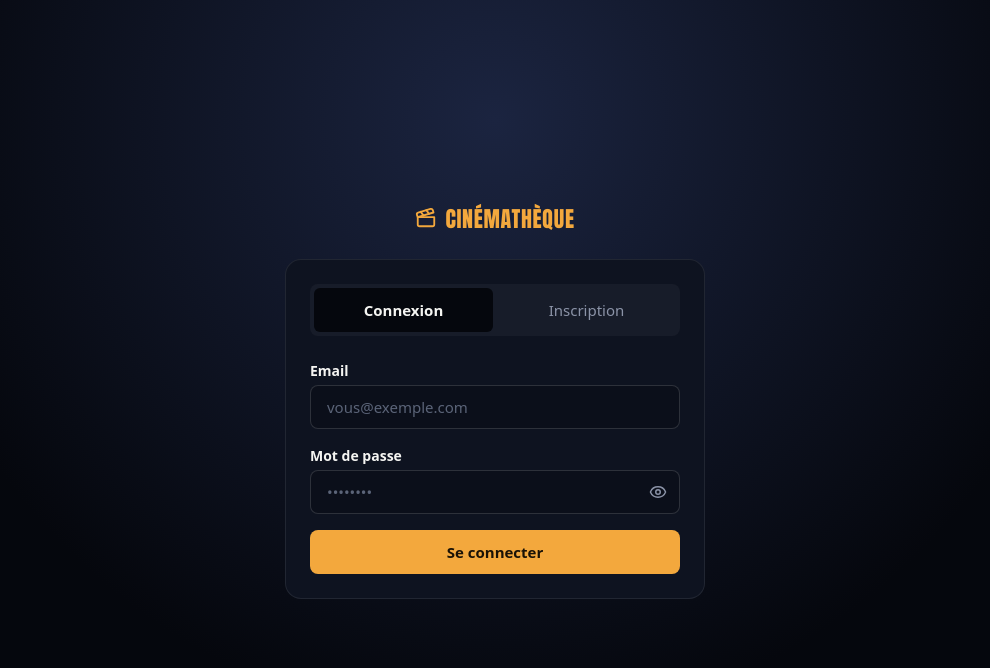
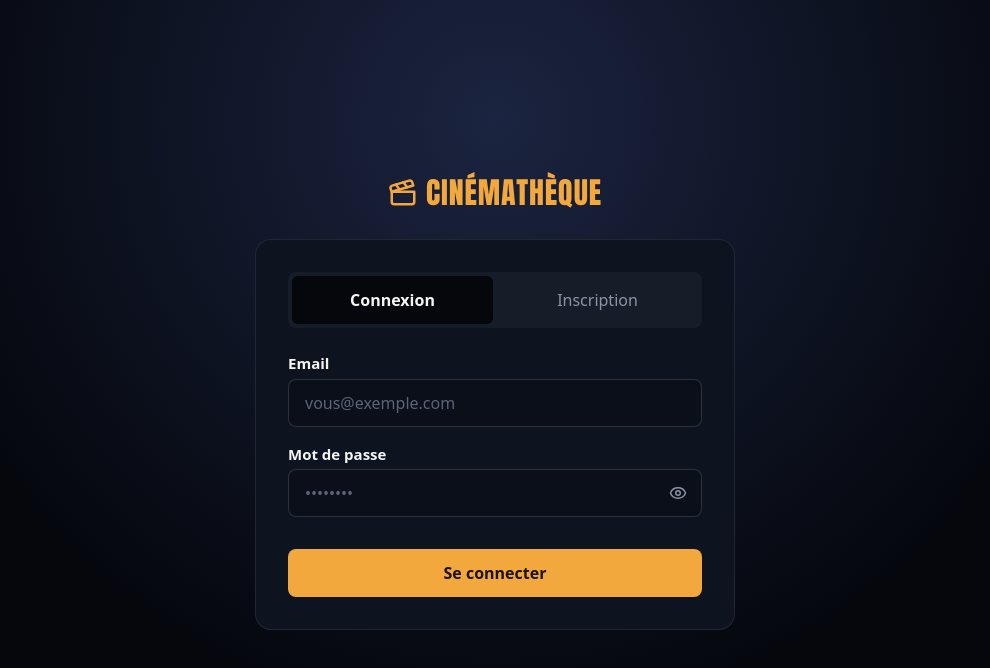
Before and after one commit to ArthurMillet44/Ludotheque, a React (Vite) app: page / in a window 1280 px wide. Shown: the top 668 px of the page, without its empty margins (145-1135 px from the left). Built offline with nearby package versions, Linux system fonts and the light colour scheme.

Commit message:
chore: augmentation de la taille prise dans la fenetre

```diff
--- a/src/components/AuthCard/AuthCard.css
+++ b/src/components/AuthCard/AuthCard.css
@@ -1,7 +1,7 @@
 .auth-card {
   width: 100%;
-  max-width: 420px;
-  padding: var(--space-4);
+  max-width: 480px;
+  padding: var(--space-5);
   display: flex;
   flex-direction: column;
   gap: var(--space-4);
@@ -15,3 +15,7 @@
   flex-direction: column;
   gap: var(--space-3);
 }
+
+.auth-card__submit {
+  margin-top: var(--space-3);
+}
--- a/src/components/AuthCard/AuthCard.tsx
+++ b/src/components/AuthCard/AuthCard.tsx
@@ -44,7 +44,9 @@ export function AuthCard() {
           value={password}
           onChange={setPassword}
         />
-        <PrimaryButton type="submit">{SUBMIT_LABEL[mode]}</PrimaryButton>
+        <PrimaryButton type="submit" className="auth-card__submit">
+          {SUBMIT_LABEL[mode]}
+        </PrimaryButton>
       </form>
     </div>
   )
--- a/src/components/AuthTabs/AuthTabs.css
+++ b/src/components/AuthTabs/AuthTabs.css
@@ -9,13 +9,13 @@
 .auth-tabs__tab {
   flex: 1;
   min-width: 0;
-  min-height: 44px;
+  min-height: 48px;
   padding: var(--space-2) var(--space-3);
   border: none;
   border-radius: calc(var(--radius-sm) - 2px);
   background: transparent;
   color: var(--color-text-secondary);
-  font-size: 15px;
+  font-size: 16px;
   font-weight: 500;
   white-space: nowrap;
   overflow: hidden;
--- a/src/components/FormField/FormField.css
+++ b/src/components/FormField/FormField.css
@@ -5,19 +5,19 @@
 }
 
 .form-field__label {
-  font-size: 14px;
+  font-size: 15px;
   font-weight: 600;
   color: var(--color-text-primary);
 }
 
 .form-field__input {
-  min-height: 44px;
+  min-height: 48px;
   padding: var(--space-2) var(--space-3);
   border: 1px solid var(--color-input-border);
   border-radius: var(--radius-sm);
   background: var(--color-input-bg);
   color: var(--color-text-primary);
-  font-size: 15px;
+  font-size: 16px;
   transition: border-color var(--transition-fast);
 }
 
--- a/src/components/Logo/Logo.css
+++ b/src/components/Logo/Logo.css
@@ -5,15 +5,15 @@
 }
 
 .logo__icon {
-  width: 22px;
-  height: 22px;
+  width: 30px;
+  height: 30px;
   color: var(--color-accent);
 }
 
 .logo__text {
   font-family: var(--font-display);
   font-weight: 400;
-  font-size: 22px;
+  font-size: 30px;
   letter-spacing: 0.03em;
   text-transform: uppercase;
   color: var(--color-accent);
--- a/src/components/PasswordField/PasswordField.css
+++ b/src/components/PasswordField/PasswordField.css
@@ -5,7 +5,7 @@
 }
 
 .password-field__label {
-  font-size: 14px;
+  font-size: 15px;
   font-weight: 600;
   color: var(--color-text-primary);
 }
@@ -18,13 +18,13 @@
 .password-field__input {
   flex: 1;
   min-width: 0;
-  min-height: 44px;
-  padding: var(--space-2) 44px var(--space-2) var(--space-3);
+  min-height: 48px;
+  padding: var(--space-2) 48px var(--space-2) var(--space-3);
   border: 1px solid var(--color-input-border);
   border-radius: var(--radius-sm);
   background: var(--color-input-bg);
   color: var(--color-text-primary);
-  font-size: 15px;
+  font-size: 16px;
   transition: border-color var(--transition-fast);
 }
 
@@ -41,8 +41,8 @@
   position: absolute;
   right: 0;
   top: 0;
-  width: 44px;
-  height: 44px;
+  width: 48px;
+  height: 48px;
   display: flex;
   align-items: center;
   justify-content: center;
--- a/src/components/PrimaryButton/PrimaryButton.css
+++ b/src/components/PrimaryButton/PrimaryButton.css
@@ -1,12 +1,12 @@
 .primary-button {
   width: 100%;
-  min-height: 44px;
+  min-height: 48px;
   padding: var(--space-2) var(--space-3);
   border: none;
   border-radius: var(--radius-sm);
   background: var(--color-accent);
   color: var(--color-accent-text);
-  font-size: 15px;
+  font-size: 16px;
   font-weight: 600;
   cursor: pointer;
   transition: background-color var(--transition-fast);
```
